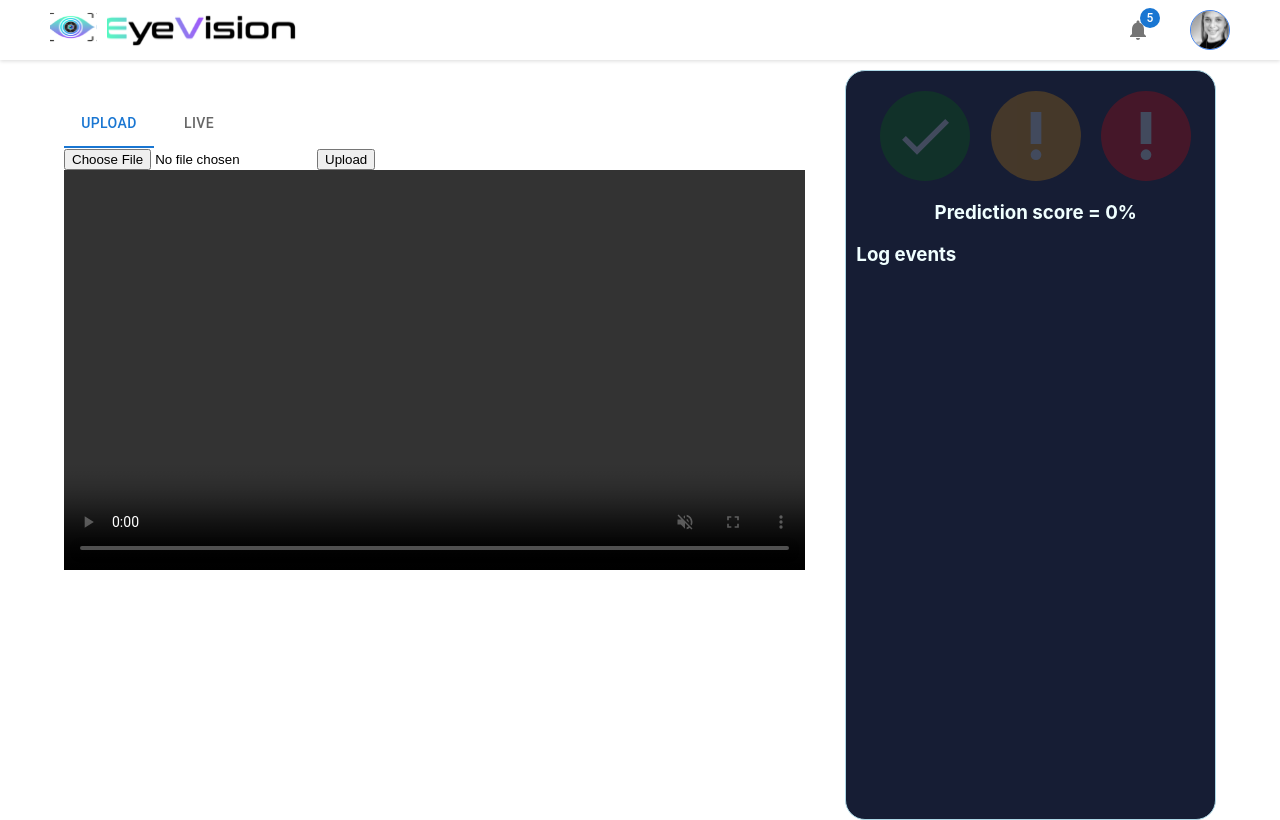
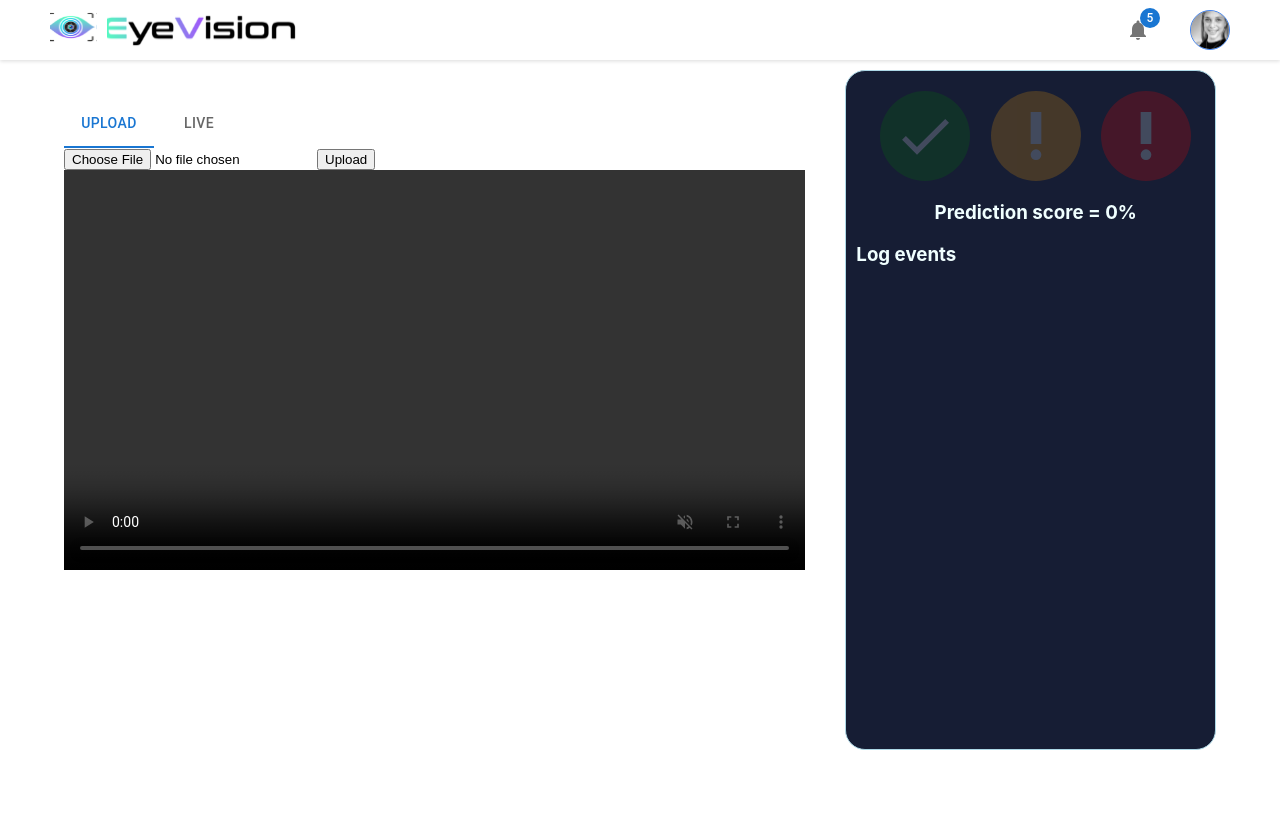
Before and after one commit to dl-final-505/webapp, a Next.js app: page / in a window 1280 px wide. Built offline with nearby package versions, Linux system fonts and the light colour scheme.

Commit message:
make pretty

```diff
--- a/components/streaming/index.tsx
+++ b/components/streaming/index.tsx
@@ -1,20 +1,25 @@
-import React, { useEffect, useRef } from "react";
+import React, { useCallback, useEffect, useRef } from "react";
 import { Prediction } from "../../pages/api/videos";
 import styles from "../../styles/Home.module.css";
 
 const Streaming = ({
   onPrediction,
-   onSetLogs
+  onSetLogs,
 }: {
   onPrediction: (prediction: number) => void;
-  onSetLogs: ( source:string,time: string, violence: number, id: string, blob:Blob )=>void;
+  onSetLogs: (
+    source: string,
+    time: string,
+    violence: number,
+    id: string,
+    blob: Blob
+  ) => void;
 }) => {
   const video = useRef<HTMLVideoElement>(null);
 
-
-  const uploadVideo = (chunks: BlobPart[],url:Blob) => {
+  const uploadVideo = useCallback(
+    (chunks: BlobPart[], url: Blob) => {
       const formData = new FormData();
-
 
       const blob = new Blob(chunks, {
         type: "video/webm",
@@ -26,29 +31,28 @@ const Streaming = ({
         body: formData,
       };
 
-
       fetch(`/api/videos`, config)
         .then((res) => res.json())
         .then((res: Prediction) => {
           onPrediction(res.prediction);
-        console.log(blob)
-        onSetLogs( 'camera1',res.time, res.prediction, res.id,url);
+          console.log(blob);
+          onSetLogs("camera1", res.time, res.prediction, res.id, url);
+        });
+    },
+    [onPrediction, onSetLogs]
+  );
 
+  const handleDataAvailable = useCallback(
+    (event: BlobEvent) => {
+      if (event.data.size > 0) {
+        const blob = event.data;
 
-      });
-  };
-
-  const handleDataAvailable = (event: BlobEvent) => {
-    if (event.data.size > 0) {
-      const blob=event.data
-
-      uploadVideo([event.data],blob);
-      console.log('url',blob)
-
-
-
+        uploadVideo([event.data], blob);
+        console.log("url", blob);
       }
-  };
+    },
+    [uploadVideo]
+  );
 
   useEffect(() => {
     let timerId: any = null;
@@ -85,11 +89,12 @@ const Streaming = ({
     return () => {
       clearTimeout(timerId);
     };
-  }, []);
+  }, [handleDataAvailable]);
 
   return (
     <div className={styles.video}>
-      <video height={'initial'}
+      <video
+        height={"initial"}
         ref={video}
         autoPlay={true}
         className={styles.videoElement}
--- a/components/trafficLight/index.tsx
+++ b/components/trafficLight/trafficLight.tsx
@@ -9,7 +9,7 @@ interface Props {
 
 const TrafficLight = ({ prediction }: Props) => {
   return (
-    <div>
+    <>
       <div className={styles.lightCirclesContainer}>
         <LightCircle color="green" active={prediction > 0 && prediction <= 0.5}>
           <CheckIcon fontSize="inherit" />
@@ -27,7 +27,7 @@ const TrafficLight = ({ prediction }: Props) => {
       <h3 className={styles.lightCircleText}>
         Prediction score = {Math.round(prediction * 100)}%
       </h3>
-    </div>
+    </>
   );
 };
 
--- a/styles/Home.module.css
+++ b/styles/Home.module.css
@@ -1,6 +1,9 @@
 .container {
   width: 100%;
   height: 100vh;
+  display: flex;
+  flex-direction: column;
+  padding-bottom: 50px;
 }
 
 .header {
@@ -15,7 +18,7 @@
 }
 
 .avatar {
-  border: 1px solid #4285F4;
+  border: 1px solid #4285f4;
 }
 
 .logo {
@@ -34,7 +37,7 @@
 
 .mainContainer {
   width: 90%;
-  height: 95%;
+  flex-grow: 1;
   align-items: stretch;
   margin: auto;
   display: grid;
```
Also changed, not shown: components/logs/index.tsx (+21 -15 lines), pages/index.tsx (+8 -11 lines). Lines whose indentation alone changed are shown as unchanged.
